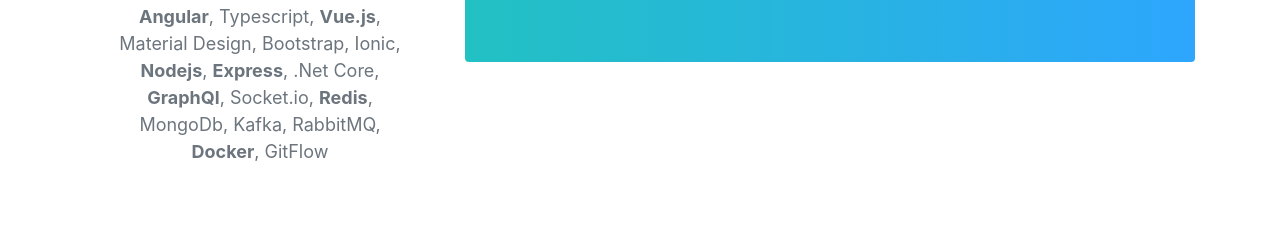
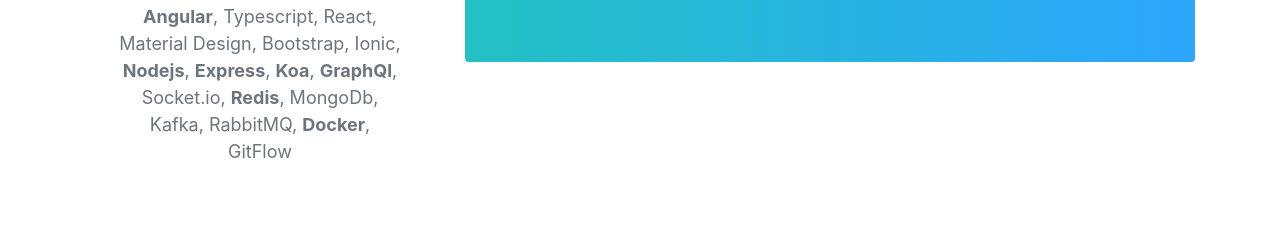
Before and after one commit to santiagoalmeidabolannos/santiagoalmeidabolannos.github.io, a plain HTML site: page index.html in a window 1280 px wide. Shown: the part 727-952 px from the top of the page. Drawn offline with Linux system fonts and the light colour scheme.

Commit message:
Update Info

```diff
--- a/index.html
+++ b/index.html
@@ -99,7 +99,7 @@
               <h1 class="display-5">Skills Resume</h1>
               <div class="gradient-divider"></div>
               <div class="p-3">
-                <p><strong>Angular</strong>, Typescript, <strong>Vue.js</strong>, Material Design, Bootstrap, Ionic, <strong>Nodejs</strong>, <strong>Express</strong>, .Net Core, <strong>GraphQl</strong>, Socket.io, <strong>Redis</strong>, MongoDb, Kafka, RabbitMQ, <strong>Docker</strong>, GitFlow</p>
+                <p><strong>Angular</strong>, Typescript, React, Material Design, Bootstrap, Ionic, <strong>Nodejs</strong>, <strong>Express</strong>, <strong>Koa</strong>, <strong>GraphQl</strong>, Socket.io, <strong>Redis</strong>, MongoDb, Kafka, RabbitMQ, <strong>Docker</strong>, GitFlow</p>
               </div>
 
             </div>
```
